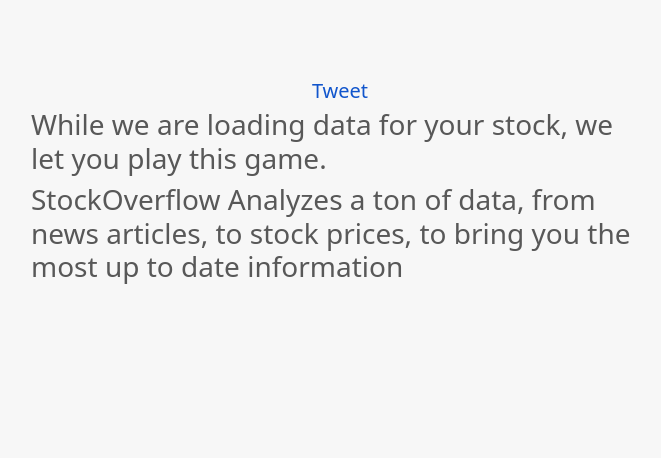
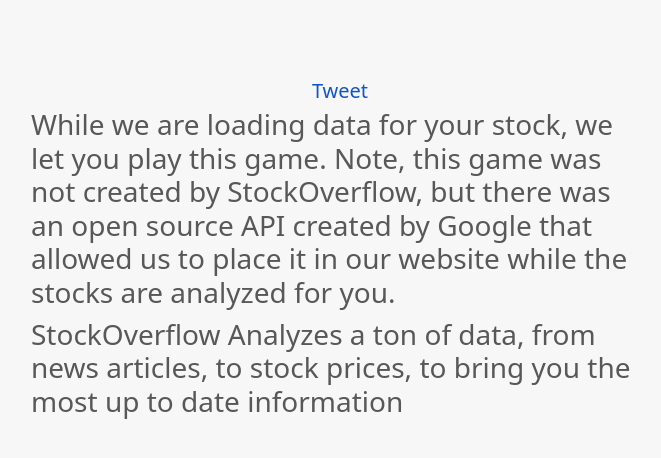
Before and after one commit to randor12/VTHacks8, a Flask app: template templates/load_page.html in a window 1280 px wide. Shown: the part 288-746 px from the top of the page, without its empty margins (309-970 px from the left). Run offline with Flask 2, Linux system fonts and the light colour scheme; the template is opened without the code that fills it, so the values that code supplies are empty; some libraries are stand-ins or nearby versions.

Commit message:
message update

```diff
--- a/templates/load_page.html
+++ b/templates/load_page.html
@@ -2635,7 +2635,9 @@ html[subframe] body {
 </body>
 
 </html>
-<h3>While we are loading data for your stock, we let you play this game. </h3>
+<h3>While we are loading data for your stock, we let you play this game. Note, this game was not created by StockOverflow, but there
+    was an open source API created by Google that allowed us to place it in our website while the stocks are analyzed for you.
+</h3>
 <h3>StockOverflow Analyzes a ton of data, from news articles, to stock prices, to bring you the most up to date information </h3>
 
 <div class="video-game">
```
